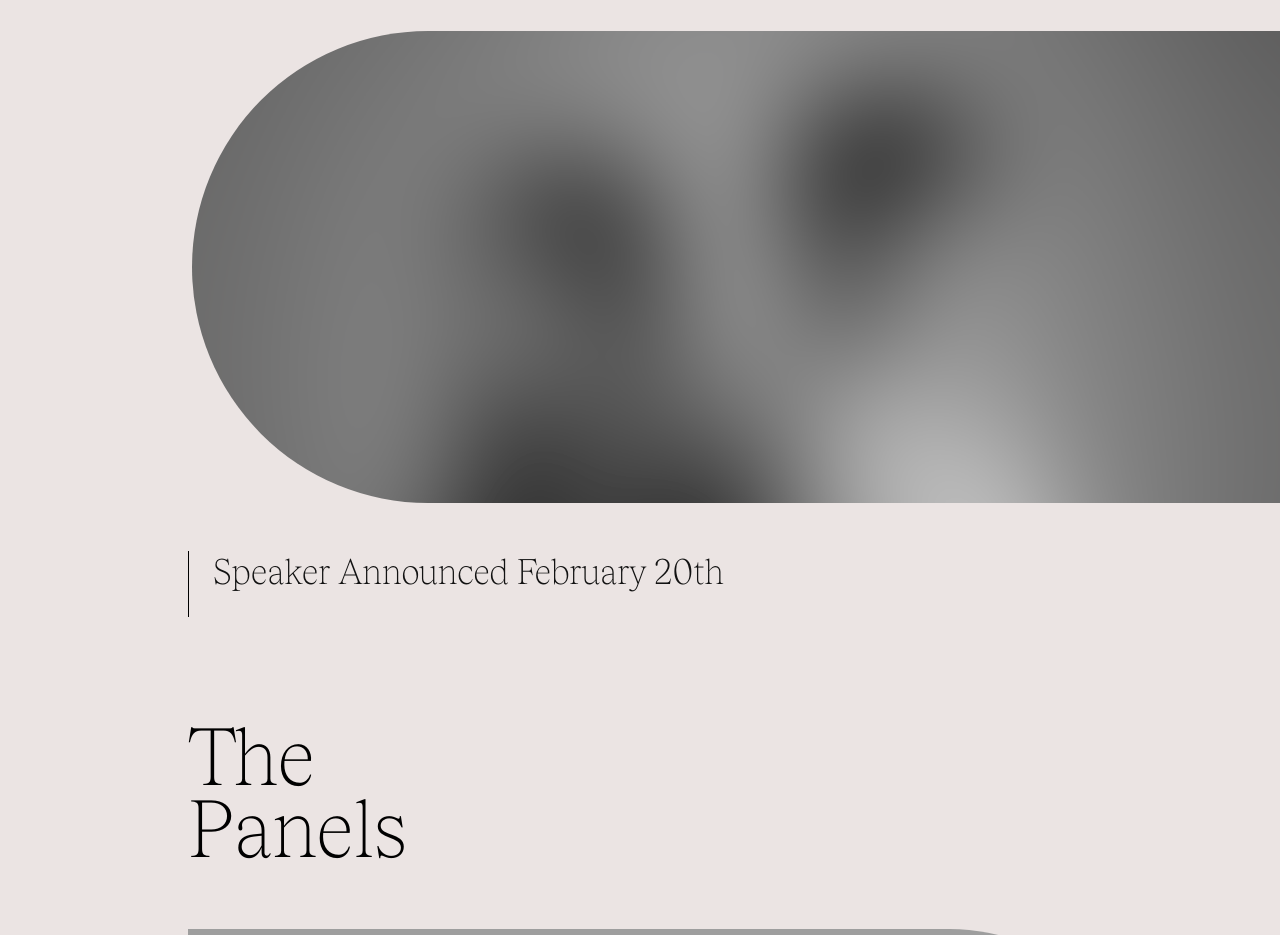
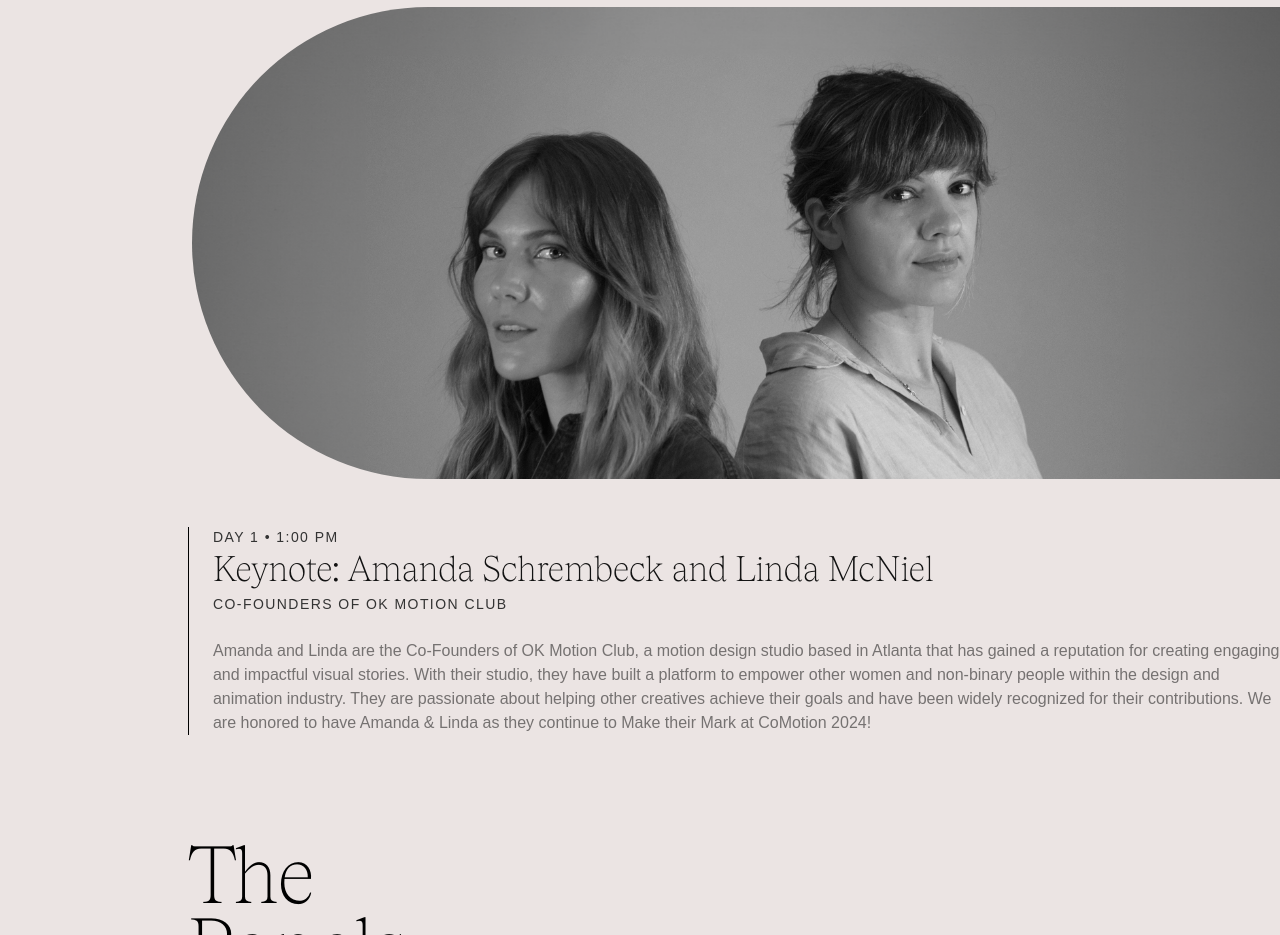
Before and after one commit to comotion-site/comotion-2024, a plain HTML site: page index.html in a window 1280 px wide. Shown: the part 3741-4676 px from the top of the page. Drawn offline with nearby package versions, Linux system fonts and the light colour scheme; grey boxes are pictures that could not be loaded; a script that the page names is missing.

Commit message:
Releasing Keynote
Unveiling Keynote Speakers

```diff
--- a/index.html
+++ b/index.html
@@ -1,5 +1,5 @@
 <!DOCTYPE html><!--  This site was created in Webflow. https://www.webflow.com  -->
-<!--  Last Published: Wed Feb 14 2024 16:46:29 GMT+0000 (Coordinated Universal Time)  -->
+<!--  Last Published: Wed Feb 21 2024 01:42:22 GMT+0000 (Coordinated Universal Time)  -->
 <html data-wf-page="6593356904d90dc84a15f014" data-wf-site="6593356904d90dc84a15f004">
 
 <head>
@@ -251,12 +251,6 @@
               </a>
             </div>
             <div data-w-id="e47515dd-2a75-c8af-126f-df283ebb7b03" class="card-component">
-              <a href="https://www.heyhush.com/" target="_blank" class="studio-card w-inline-block"><img
-                  src="images/Hush.png" loading="eager" width="300" height="300" alt="" class="company-logo">
-                <div class="studio-name--text">Hush</div>
-              </a>
-            </div>
-            <div data-w-id="e47515dd-2a75-c8af-126f-df283ebb7b03" class="card-component">
               <a href="https://imaginaryforces.com/" target="_blank" class="studio-card w-inline-block"><img
                   src="images/Imaginary-Forces.png" loading="eager" width="300" height="300" alt=""
                   class="company-logo">
@@ -366,20 +360,27 @@
         </div>
       </div>
       <div id="Highlight" data-w-id="e0f85cc1-6052-9c4f-5081-981dfb5996ec" style="opacity:0" class="section-keynote">
-        <div class="heading-2">The<br>Keynote</div><img class="section-panel" src="images/IMG_1480.png" width="1259"
-          height="477" alt="" style="opacity:0"
+        <div class="heading-2">The<br>Keynote</div><img class="section-panel"
+          src="images/OKMC---Amanda-Schrembeck--Linda-McNiel-1-1.png" width="1259" height="477" alt="" style="opacity:0"
           sizes="(max-width: 479px) 97vw, (max-width: 767px) 95vw, (max-width: 991px) 96vw, 100vw"
           data-w-id="e0f85cc1-6052-9c4f-5081-981dfb5996f0" loading="lazy"
-          srcset="images/IMG_1480-p-500.png 500w, images/IMG_1480-p-800.png 800w, images/IMG_1480-p-1080.png 1080w, images/IMG_1480-p-1600.png 1600w, images/IMG_1480-p-2000.png 2000w, images/IMG_1480-p-2600.png 2600w, images/IMG_1480-p-3200.png 3200w, images/IMG_1480.png 5472w">
+          srcset="images/OKMC---Amanda-Schrembeck--Linda-McNiel-1-1-p-500.png 500w, images/OKMC---Amanda-Schrembeck--Linda-McNiel-1-1-p-800.png 800w, images/OKMC---Amanda-Schrembeck--Linda-McNiel-1-1-p-1080.png 1080w, images/OKMC---Amanda-Schrembeck--Linda-McNiel-1-1-p-1600.png 1600w, images/OKMC---Amanda-Schrembeck--Linda-McNiel-1-1-p-2000.png 2000w, images/OKMC---Amanda-Schrembeck--Linda-McNiel-1-1.png 2048w">
         <div data-w-id="e0f85cc1-6052-9c4f-5081-981dfb5996f1" style="opacity:0" class="panel-card">
           <div class="container--title">
             <div class="title--top-div">
-              <div class="mini-head hidden">Day 1 • 1:00 pM</div>
-              <div class="heading-3">Speaker Announced February 20th</div>
+              <div class="mini-head">Day 1 • 1:00 PM</div>
+              <div class="heading-3">Keynote: Amanda Schrembeck and Linda McNiel</div>
             </div>
-            <div class="mini-head hidden">Co-Founders of OK Motion Club</div>
+            <div class="mini-head">Co-Founders of OK Motion Club</div>
           </div>
-          <div class="highfi-body _40-padding percent-fill"></div>
+          <div class="other-body-container _40-padding">
+            <div class="highfi-body">Amanda and Linda are the Co-Founders of OK Motion Club, a motion design studio
+              based in Atlanta that has gained a reputation for creating engaging and impactful visual stories. With
+              their studio, they have built a platform to empower other women and non-binary people within the design
+              and animation industry. They are passionate about helping other creatives achieve their goals and have
+              been widely recognized for their contributions. We are honored to have Amanda &amp; Linda as they continue
+              to Make their Mark at CoMotion 2024!</div>
+          </div>
         </div>
         <div data-w-id="e0f85cc1-6052-9c4f-5081-981dfb5996fc" style="opacity:0" class="panels-contain">
           <div class="heading-2">The<br>Panels</div>
@@ -665,8 +666,7 @@
                   </a>
                 </div>
                 <div class="team-component">
-                  <a href="https://fatemasultan683.wixsite.com/mysite" target="_blank"
-                    class="team--member--div w-inline-block"><img
+                  <a href="https://fatimartspace.com/" target="_blank" class="team--member--div w-inline-block"><img
                       src="images/CM24_Headshot_MOMELove_VicePresident_FatemaSultan-reduced.png" loading="eager"
                       width="Auto" alt="" sizes="(max-width: 479px) 120px, 180px"
                       srcset="images/CM24_Headshot_MOMELove_VicePresident_FatemaSultan-reduced-p-500.png 500w, images/CM24_Headshot_MOMELove_VicePresident_FatemaSultan-reduced.png 667w"
@@ -1246,7 +1246,7 @@
                   <a href="https://linktr.ee/sethmarques" target="_blank" class="team--member--div w-inline-block"><img
                       src="images/DSCF0134.jpg" loading="eager" width="Auto" alt=""
                       sizes="(max-width: 479px) 120px, 180px"
-                      srcset="images/DSCF0134.jpg 500w, images/DSCF0134.jpg 667w" class="team-member--image">
+                      srcset="images/DSCF0134-p-500.jpg 500w, images/DSCF0134.jpg 667w" class="team-member--image">
                     <div class="team-text--container">
                       <div class="team-text name">Seth Marques</div>
                       <div class="team-text team">Sound Designer</div>
```
Also changed, not shown: images/OKMC---Amanda-Schrembeck--Linda-McNiel-1-1-p-1080.png (added), images/OKMC---Amanda-Schrembeck--Linda-McNiel-1-1-p-1600.png (added), images/OKMC---Amanda-Schrembeck--Linda-McNiel-1-1-p-500.png (added), images/OKMC---Amanda-Schrembeck--Linda-McNiel-1-1-p-800.png (added), 2 other files.
